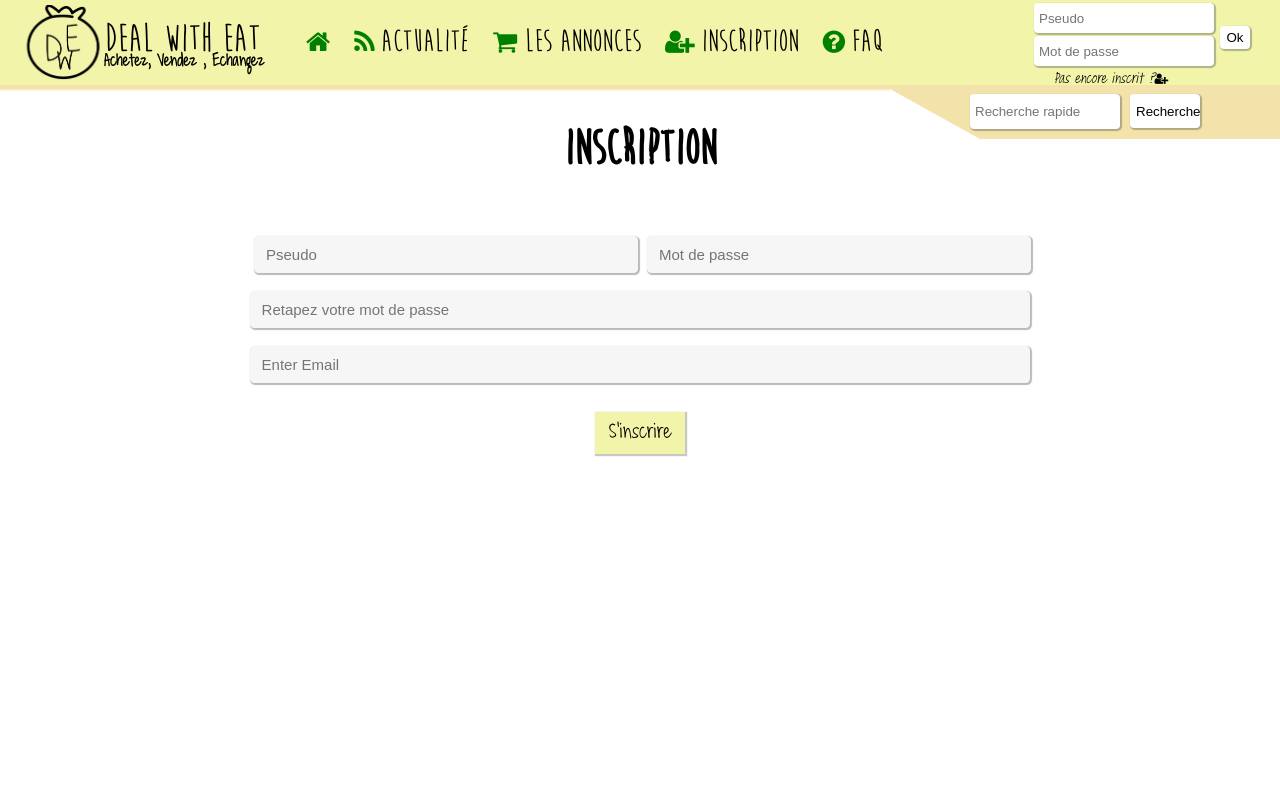
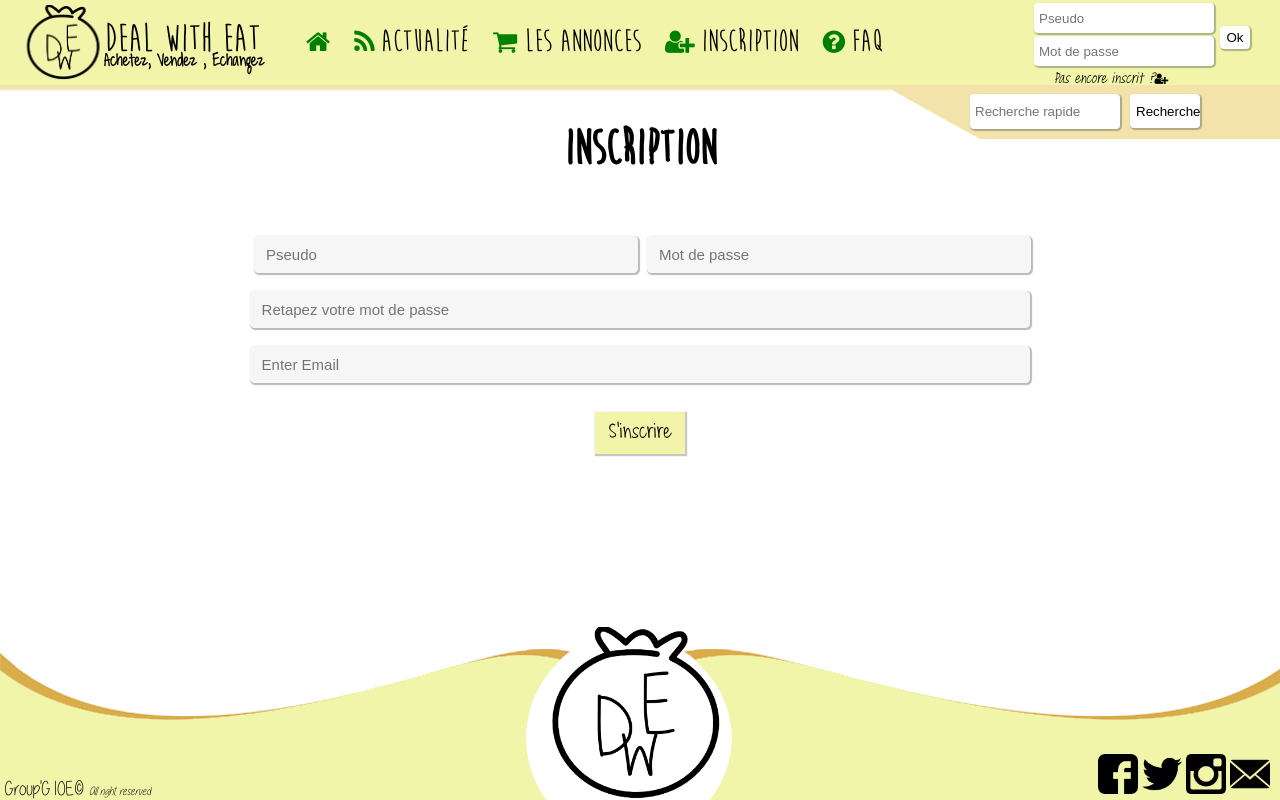
Before and after one commit to alfa92/DealWithEat, a PHP site: page /inscription.php in a window 1280 px wide. Run offline with PHP 8.4, Linux system fonts and the light colour scheme; some libraries are stand-ins or nearby versions.

Commit message:
Maj FOOTER

```diff
--- a/CSS/style.css
+++ b/CSS/style.css
@@ -17,8 +17,10 @@
 }
 
 body{
-	margin: 0;
-	margin-bottom:100px;
+	margin-right: 0;
+	margin-left: 0;
+	margin-top: 0;
+	margin-bottom:300px;
 }
 html{
 	position: relative;
@@ -294,14 +296,29 @@ body #presentation{
 
 #pied_de_page {
 	margin: 0;
+	bottom:0;
 	position: absolute;
-	bottom:0;
-	height: 120px;
 	width: 100%;
+	height: 180px;
 	background-color: #F2F5A9;
+	background: url('images/footer.png');
 }
 
-#pied_de_page img{
+#pied_de_page p{
+	position: absolute;
+	bottom:0;left:0;
+	margin-bottom: 0;
+	margin-left: 5px;
+	font-family: Sunshine;
+	font-size: 20px;
+}
+
+#pied_de_page p i {
+	font-size: 12px;
+
+}
+
+.reseau_sociaux img{
 	width: 40px;
 	height: 40px;
 }
@@ -314,6 +331,8 @@ body #presentation{
 	margin-right: 10px;
 
 }
+
+#logofooter{width: 300px;bottom:0;position: absolute;right:0;left:0;margin-right: auto;margin-left: auto;}
 
 /*           ----------------------------------- ANNONCES -----------------------------------              */
 
--- a/inscription.php
+++ b/inscription.php
@@ -104,6 +104,8 @@ if (isset($_POST['mail'])) {
 	</body>
 	<footer>
 
+	<?php include('php/pied_de_page.php') ?>
+
 	</footer>
 
 
--- a/php/pied_de_page.php
+++ b/php/pied_de_page.php
@@ -1,9 +1,11 @@
 <footer id = "pied_de_page">
-			<p> Copyright tout droit reservé</p>
+
+			<img id="logofooter" src="css/images/logo.png">
 		<div class= "reseau_sociaux">
 	    	<img class = "fb" src = "images/fb.png " alt ="logo de fb" />
 	    	<img class = "twitter" src = "images/twitter.png" alt ="logo de twitter"/>
 	    	<img class ="instagram" src = "images/instagram.png" alt ="logo d'instagram"/>
 	    	<img class ="contact" src = "images/contact.png"alt ="logo du contact"/>
    	 	</div>
+   	 	<p> Group'G10E© <i>All right reserved</i> </p>
 </footer>
```
Also changed, not shown: css/images/footer.png (added).
